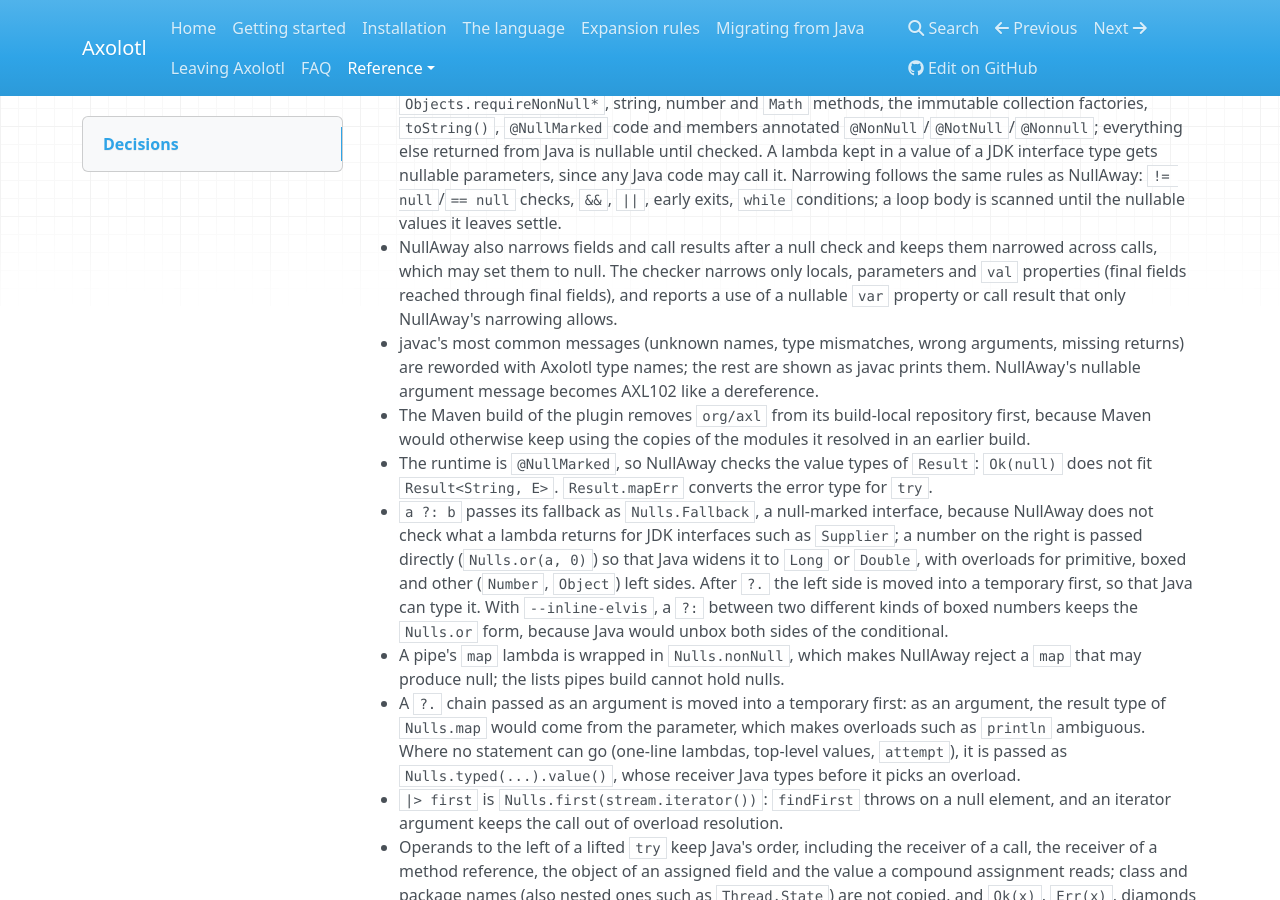
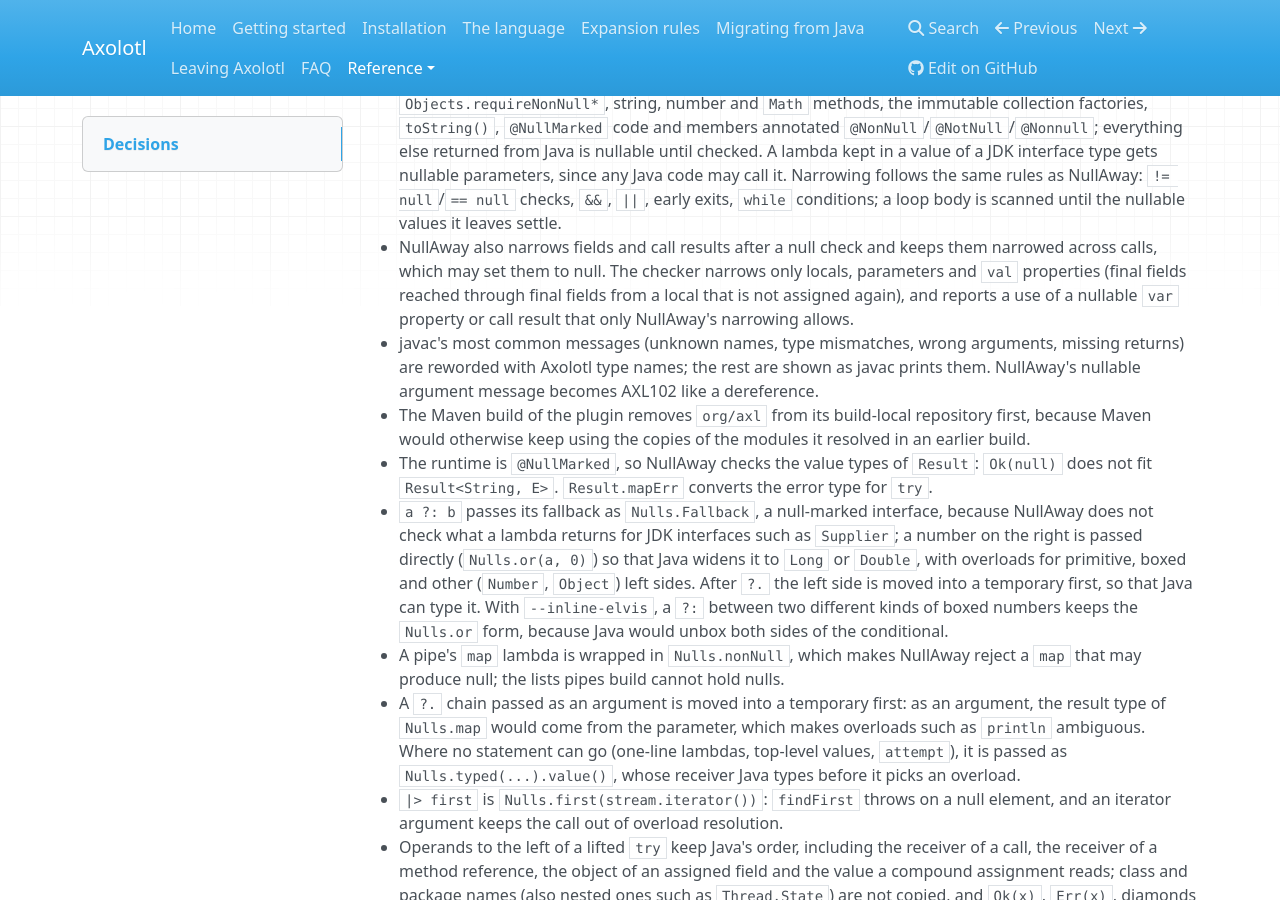
Before and after one commit to k1ngmang/axolotl-lang, an MkDocs documentation site: the page built from docs/decisions.md, in a window 1280 px wide and 900 px high, scrolled down 3339 px. Built offline with MkDocs 1.6.1, drawn with Linux system fonts in a browser that asks for light colours; nearby versions of some CDN libraries.

Commit message:
Note that properties of reassigned locals are not narrowed

```diff
--- a/docs/decisions.md
+++ b/docs/decisions.md
@@ -57,7 +57,7 @@ One line per decision where the specification is silent or had to be adjusted.
 - JDK methods that throw on a null argument are listed in `NullChecker` by the class of the receiver: the `String` methods that take a string, the `StringBuilder` and `StringBuffer` constructors, `compareTo` of strings and boxed numbers, `TreeSet`, `ArrayDeque`, `ConcurrentHashMap`, and the keys of `TreeMap`; `contains`, `indexOf` and `get` of `List.of` and the like when called on the factory directly. The list is a table rather than a rule because Java's documentation, not its types, says which parameters reject null; a collection whose static type is an interface is not checked, since `contains(null)` throws only for some implementations.
 - Strict null mode is off by default: without it the rules match NullAway's, which trusts unannotated code. The same checker does it (plugin argument `strict`) and checks only generated classes, so mixed Java sources are unaffected.
 - Strict mode trusts JDK constants (`System.out`), constants, the Axolotl runtime, `Objects.requireNonNull*`, string, number and `Math` methods, the immutable collection factories, `toString()`, `@NullMarked` code and members annotated `@NonNull`/`@NotNull`/`@Nonnull`; everything else returned from Java is nullable until checked. A lambda kept in a value of a JDK interface type gets nullable parameters, since any Java code may call it. Narrowing follows the same rules as NullAway: `!= null`/`== null` checks, `&&`, `||`, early exits, `while` conditions; a loop body is scanned until the nullable values it leaves settle.
-- NullAway also narrows fields and call results after a null check and keeps them narrowed across calls, which may set them to null. The checker narrows only locals, parameters and `val` properties (final fields reached through final fields), and reports a use of a nullable `var` property or call result that only NullAway's narrowing allows.
+- NullAway also narrows fields and call results after a null check and keeps them narrowed across calls, which may set them to null. The checker narrows only locals, parameters and `val` properties (final fields reached through final fields from a local that is not assigned again), and reports a use of a nullable `var` property or call result that only NullAway's narrowing allows.
 - javac's most common messages (unknown names, type mismatches, wrong arguments, missing returns) are reworded with Axolotl type names; the rest are shown as javac prints them. NullAway's nullable argument message becomes AXL102 like a dereference.
 - The Maven build of the plugin removes `org/axl` from its build-local repository first, because Maven would otherwise keep using the copies of the modules it resolved in an earlier build.
 - The runtime is `@NullMarked`, so NullAway checks the value types of `Result`: `Ok(null)` does not fit `Result<String, E>`. `Result.mapErr` converts the error type for `try`.
```
